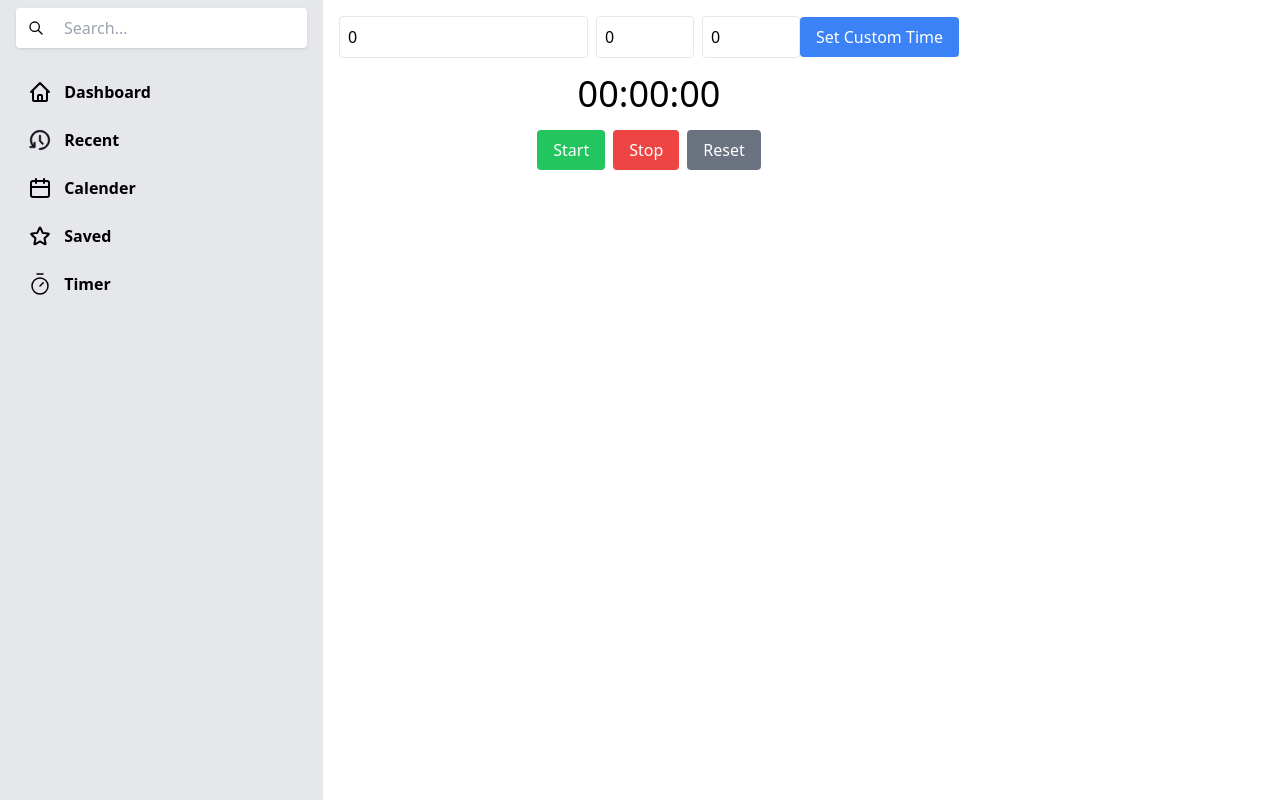
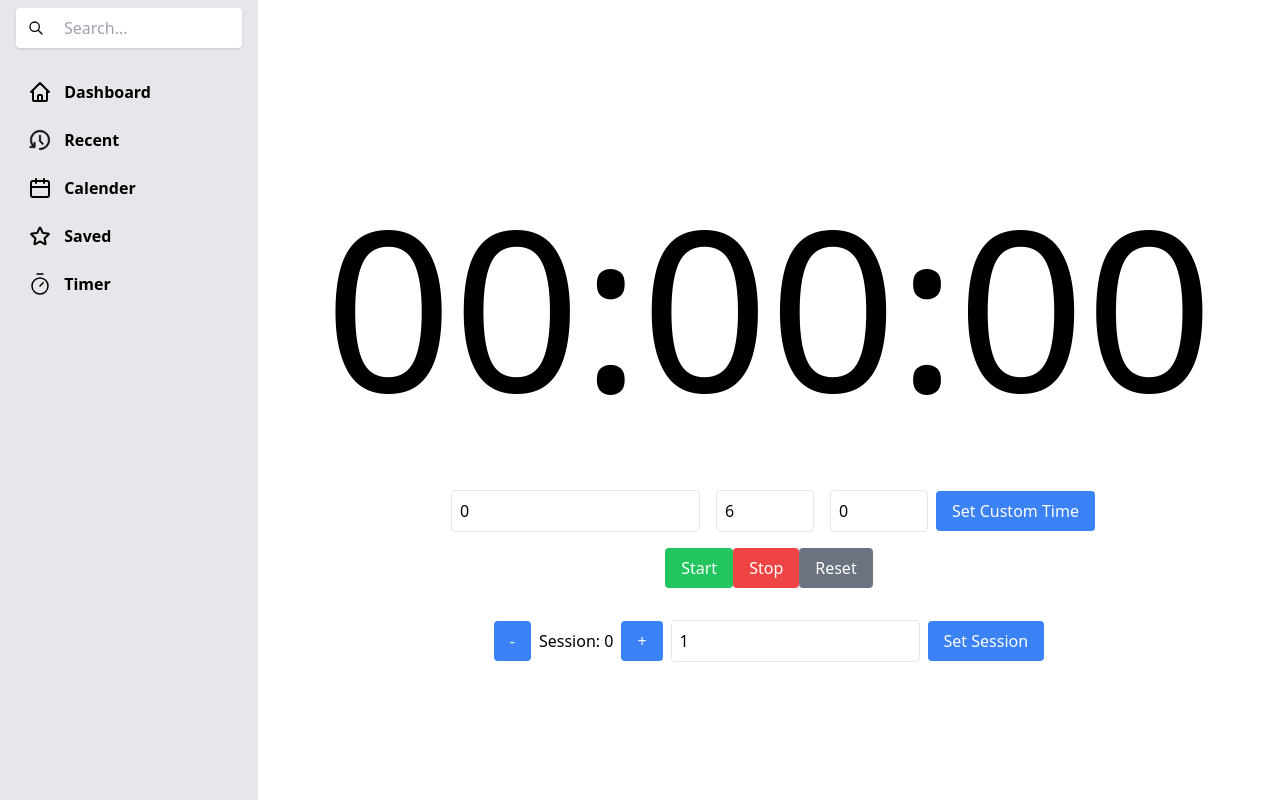
Before and after one commit to innocentwkc/kaizen-flow, a Vue app: page /timer in a window 1280 px wide. Built offline with nearby package versions, Linux system fonts and the light colour scheme.

Commit message:
add session counter

```diff
--- a/src/views/Timer.vue
+++ b/src/views/Timer.vue
@@ -1,15 +1,30 @@
 <template>
-  <div class="text-center p-4">
+  <div class="w-full flex flex-col items-center justify-center min-h-screen">
+    <h1 class="text-large mb-4">{{ formattedTime }}</h1>
     <div class="mb-4">
-      <input type="number" v-model="customHours" min="0" placeholder="Custom hours" class="p-2 border rounded">
+      <!-- <div ref="editableTime" contenteditable="true" class="text-6xl mb-4" @blur="updateCustomTime">{{ formattedTime }}</div> -->
+      <!-- Custom time input fields -->
+      <input type="number" v-model="customHours" min="0" placeholder="Custom hours" class="p-2 border rounded mx-2">
       <input type="number" v-model="customMinutes" min="0" max="59" placeholder="Custom minutes" class="p-2 border rounded mx-2">
-      <input type="number" v-model="customSeconds" min="0" max="59" placeholder="Custom seconds" class="p-2 border rounded">
+      <input type="number" v-model="customSeconds" min="0" max="59" placeholder="Custom seconds" class="p-2 border rounded mx-2">
       <button @click="setCustomTime" class="px-4 py-2 bg-blue-500 text-white rounded hover:bg-blue-700">Set Custom Time</button>
     </div>
-    <h1 class="text-4xl mb-4">{{ formattedTime }}</h1>
-    <button @click="startTimer" :disabled="isRunning" class="px-4 py-2 mr-2 bg-green-500 text-white rounded hover:bg-green-700">Start</button>
-    <button @click="stopTimer" :disabled="!isRunning" class="px-4 py-2 mr-2 bg-red-500 text-white rounded hover:bg-red-700">Stop</button>
-    <button @click="resetTimer" class="px-4 py-2 bg-gray-500 text-white rounded hover:bg-gray-700">Reset</button>
+  <!-- Display the formatted time -->
+    <!-- Timer control buttons -->
+    <div class="mb-4">
+      <button @click="startTimer" :disabled="isRunning" class="px-4 py-2 bg-green-500 text-white rounded hover:bg-green-700">Start</button>
+      <button @click="stopTimer" :disabled="!isRunning" class="px-4 py-2 bg-red-500 text-white rounded hover:bg-red-700">Stop</button>
+      <button @click="resetTimer" class="px-4 py-2 bg-gray-500 text-white rounded hover:bg-gray-700">Reset</button>
+    </div>
+
+    <!-- Lap counter and button -->
+    <div class="mt-4">
+      <button @click="decrementLap" class="px-4 py-2 bg-blue-500 text-white rounded hover:bg-blue-700">-</button>
+      <span class="mx-2 text-lg">Session: {{ lapCount }}</span>
+      <button @click="incrementLap" class="px-4 py-2 bg-blue-500 text-white rounded hover:bg-blue-700">+</button>
+      <input type="number" v-model="customLap" min="1" placeholder="Custom lap" class="p-2 border rounded mx-2" />
+      <button @click="setCustomLap" class="px-4 py-2 bg-blue-500 text-white rounded hover:bg-blue-700">Set Session</button>
+    </div>
   </div>
 </template>
 
@@ -30,7 +45,7 @@
   /**
    * Represents the custom minutes set by the user.
    */
-  const customMinutes = ref(0);
+  const customMinutes = ref(6);
 
   /**
    * Represents the custom seconds set by the user.
@@ -46,6 +61,64 @@
    * Interval used for updating the timer.
    */
   let interval;
+
+  // Local storage key for lap count
+  const localStorageKey = 'pomodoroLapCount';
+
+  // Ref for lap count
+  const lapCount = ref(0);
+
+  // Ref for custom lap value
+  const customLap = ref(1);
+
+  /**
+   * Increments the lap count by 1.
+   */
+  const incrementLap = () => {
+    lapCount.value += 1;
+    storeLapCount();
+  };
+
+  /**
+   * Decrements the lap count by 1, if greater than 0.
+   */
+  const decrementLap = () => {
+    if (lapCount.value > 0) {
+      lapCount.value -= 1;
+      storeLapCount();
+    }
+  };
+
+  /**
+   * Sets the lap count to the custom lap value.
+   */
+  const setCustomLap = () => {
+    lapCount.value = customLap.value;
+    storeLapCount();
+  };
+
+  /**
+   * Stores the lap count in local storage.
+   */
+  const storeLapCount = () => {
+    localStorage.setItem(localStorageKey, lapCount.value.toString());
+  };
+
+
+ // Create a ref to hold a reference to the editable time element
+// const editableTime = ref(null);
+// ``
+// // Update the custom time based on the edited time text
+// const updateCustomTime = () => {
+//   const editedTime = parseInt(editableTime.value.innerText);
+//   console.log("....")
+//   if (!isNaN(editedTime) && editedTime >= 0) {
+//     time.value = editedTime;
+//   } else {
+//     alert('Please enter a valid positive number for the time.');
+//     editableTime.value.innerText = time.value;
+//   }
+// };
 
   /**
    * Computes the formatted time in HH:MM:SS format.
@@ -102,6 +175,8 @@
     customHours.value = 0;
     customMinutes.value = 0;
     customSeconds.value = 0;
+
+    time.value = customHours.value + customMinutes.value + customSeconds.value;
   };
 
   /**
@@ -119,15 +194,21 @@
 
   onMounted(() => {
     audio.preload = 'auto'; // Preload the audio when the component is mounted
+
+    // Fetch lap count from local storage on component mount
+    const storedLapCount = localStorage.getItem(localStorageKey);
+    if (storedLapCount) {
+      lapCount.value = parseInt(storedLapCount, 10);
+    }
   });
 </script>
 
 <style scoped>
-.timer {
+/* .timer {
   text-align: center;
 }
 
 .timer h1 {
   font-size: 3em;
-}
+} */
 </style>
--- a/tailwind.config.js
+++ b/tailwind.config.js
@@ -6,6 +6,15 @@ module.exports = {
   purge: ['./index.html', './src/**/*.{vue,js,ts,jsx,tsx}'],
   darkMode: false, // or 'media' or 'class'
   theme: {
+    fontSize: {
+      // sm: '0.8rem',
+      // base: '1rem',
+      // xl: '1.25rem',
+      // '2xl': '1.563rem',
+      // '3xl': '1.953rem',
+      // '4xl': '2.441rem',
+      'large': '14rem',
+    },
     extend: {},
   },
   variants: {
```
